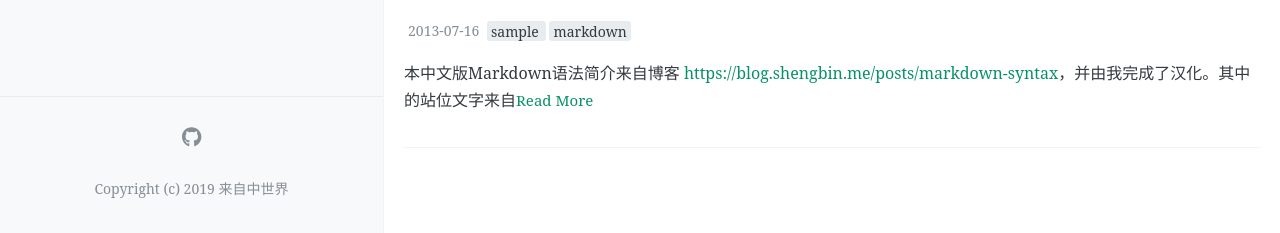
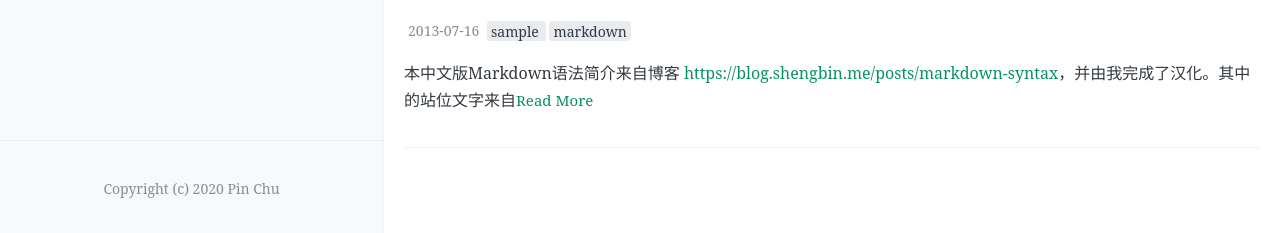
Before and after one commit to cp12182018/blog, a Jekyll site: the page built from index.html, in a window 1280 px wide and 1037 px high. Shown: the part 801-1034 px from the top of the window. Built offline with Jekyll 4.4.1, drawn with Linux system fonts in a browser that asks for light colours; the list of posts is cut into pages by our own code; comment, search, counter and statistics services are not loaded.

Commit message:
Update _config.yml

```diff
--- a/_config.yml
+++ b/_config.yml
@@ -55,7 +55,7 @@ footer-links:
   email: #youremailaddress@mail.com
   facebook: #https://www.facebook.com/<>
   flickr: #https://www.flickr.com/<>
-  github: FromEndWorld/loffer #https://github.com/<>
+  github: #https://github.com/<>
   instagram: #https://instagram.com/<>
   linkedin: #https://www.linkedin.com/in/<>
   pinterest: #https://www.pinterest.com/<>
@@ -66,7 +66,7 @@ footer-links:
   youtube: # channel/<your_long_string> or user/<user-name>
 
 # 站点页脚的文字
-footer-text: Copyright (c) 2019 来自中世界
+footer-text: Copyright (c) 2020 Pin Chu
 
 #
 # 评论，注意，请不要同时添加多种不同的评论区
```
